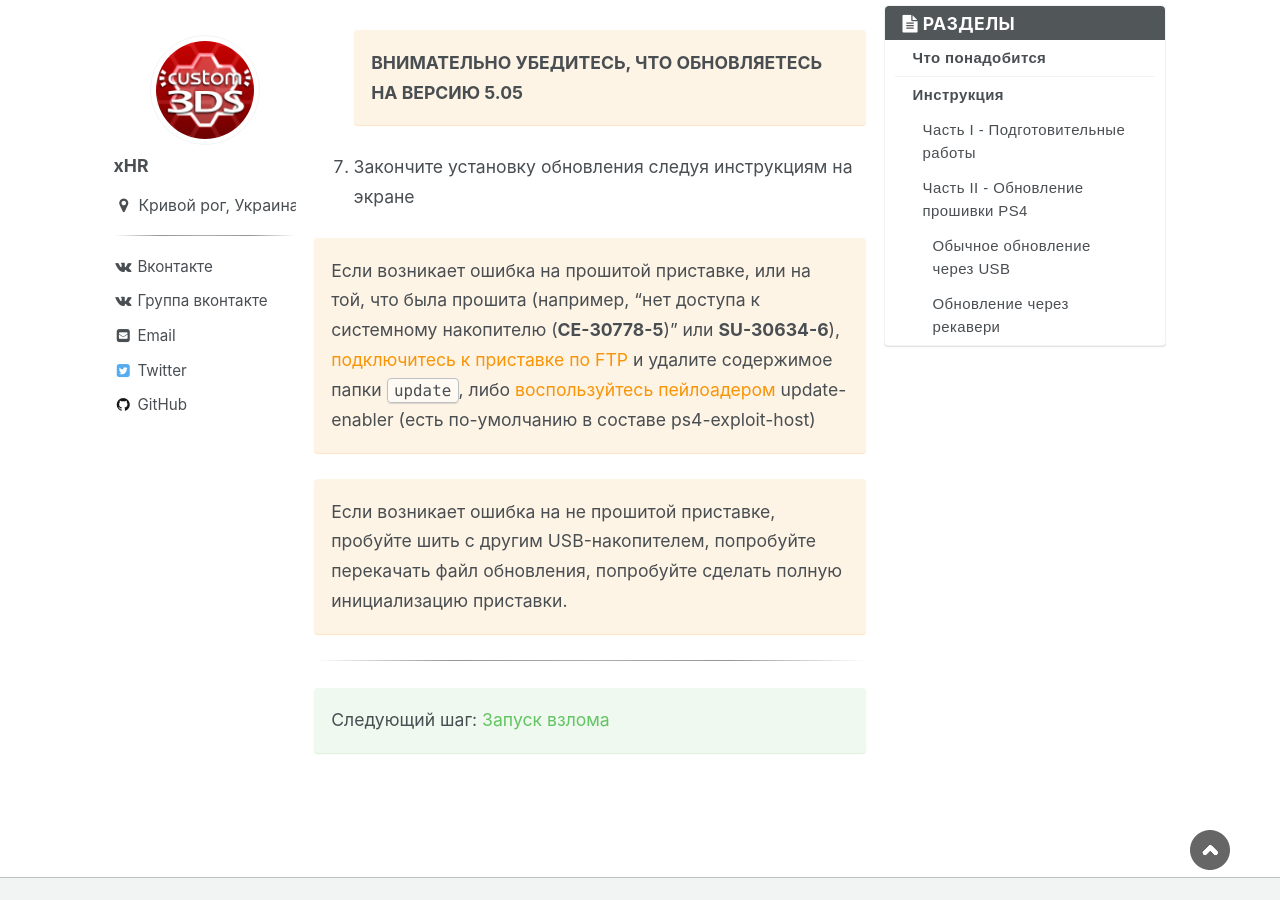
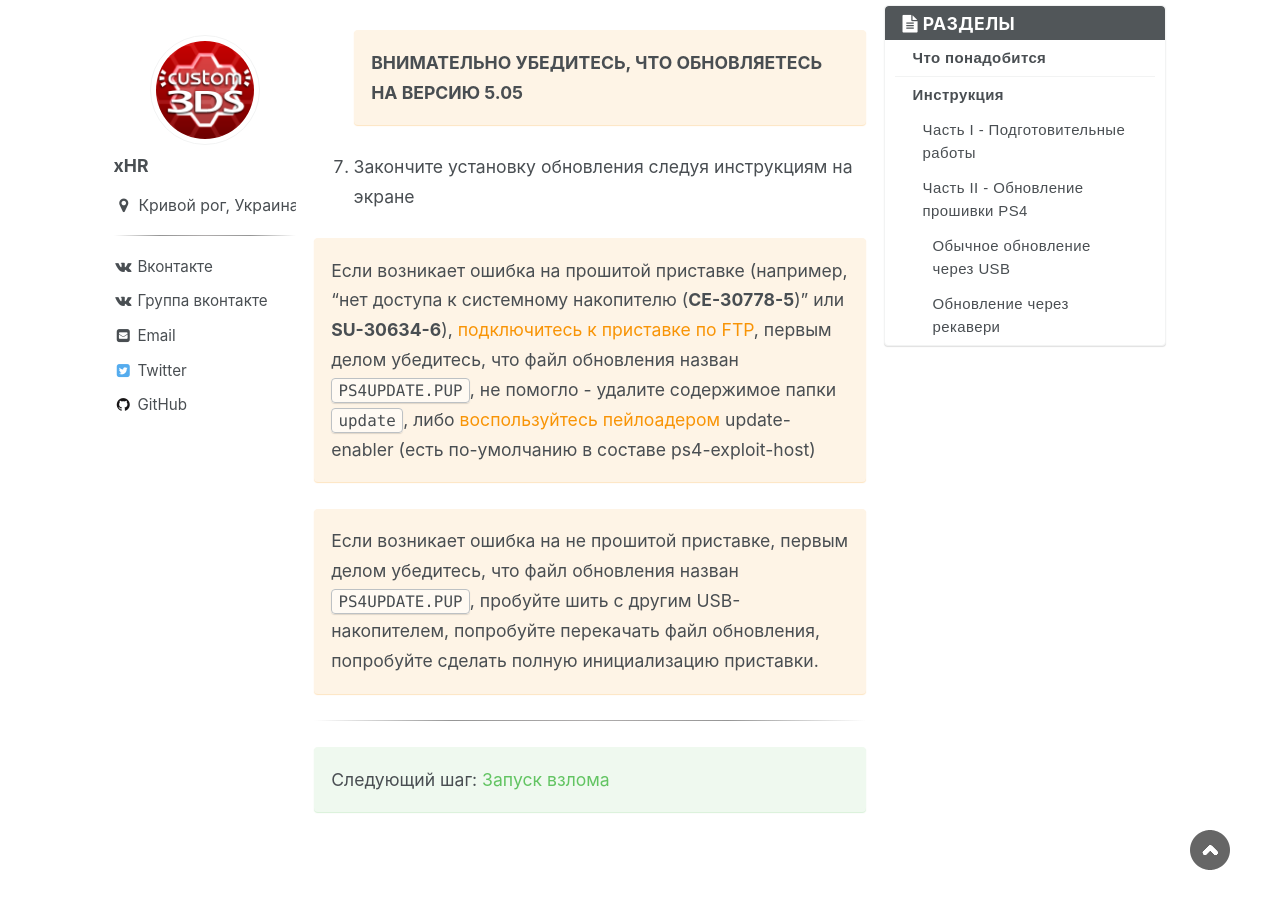
Before and after one commit to rashevskyv/ps4, a Jekyll site: the page built from _pages/ubs-update.md, in a window 1280 px wide and 900 px high, scrolled down 1984 px. Built offline with Jekyll 4.4.1, drawn with Linux system fonts in a browser that asks for light colours; nearby versions of some CDN libraries; some of the changed text lies outside the part shown.

Commit message:
update usb-update section

```diff
--- a/_pages/ubs-update.md
+++ b/_pages/ubs-update.md
@@ -17,7 +17,7 @@
 
 1. Отформатируйте USB-флешку в exFAT
 1. В корне USB-флешки создайте папку `PS4`, а в ней папку `UPDATE`
-1. Перенесите файл "PS4UPDATE_SYSTEM.PUP" в папку `PS4/UPDATE` и переименуйте его в "PS4UPDATE.PUP"
+1. Перенесите файл "PS4UPDATE_SYSTEM.PUP" в папку `PS4/UPDATE` и переименуйте его в `PS4UPDATE.PUP`
 
 ## Часть II - Обновление прошивки PS4
 
@@ -47,10 +47,10 @@
 
 1. Закончите установку обновления следуя инструкциям на экране
 
-Если возникает ошибка на прошитой приставке, или на той, что была прошита (например, "нет доступа к системному накопителю (**CE-30778-5**)" или **SU-30634-6**), [подключитесь к приставке по FTP](ftp) и удалите содержимое папки `update`, либо [воспользуйтесь пейлоадером](payloads){:target="_blank"} update-enabler (есть по-умолчанию в составе ps4-exploit-host)
+Если возникает ошибка на прошитой приставке (например, "нет доступа к системному накопителю (**CE-30778-5**)" или **SU-30634-6**), [подключитесь к приставке по FTP](ftp), первым делом убедитесь, что файл обновления назван `PS4UPDATE.PUP`, не помогло - удалите содержимое папки `update`, либо [воспользуйтесь пейлоадером](payloads){:target="_blank"} update-enabler (есть по-умолчанию в составе ps4-exploit-host)
 {: .notice--warning}
 
-Если возникает ошибка на не прошитой приставке, пробуйте шить с другим USB-накопителем, попробуйте перекачать файл обновления, попробуйте сделать полную инициализацию приставки.
+Если возникает ошибка на не прошитой приставке, первым делом убедитесь, что файл обновления назван `PS4UPDATE.PUP`, пробуйте шить с другим USB-накопителем, попробуйте перекачать файл обновления, попробуйте сделать полную инициализацию приставки.
 {: .notice--warning}
 
 ___
```
